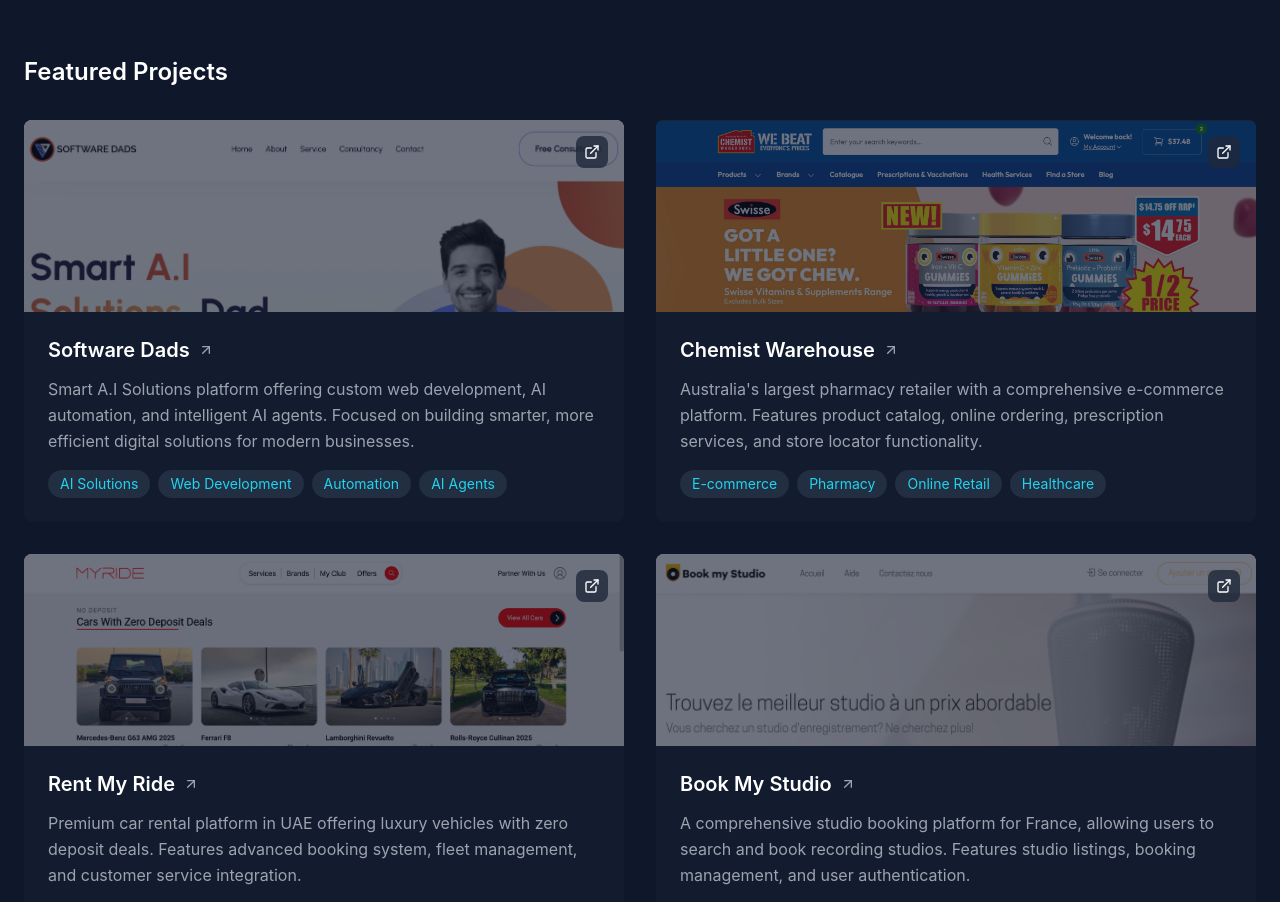
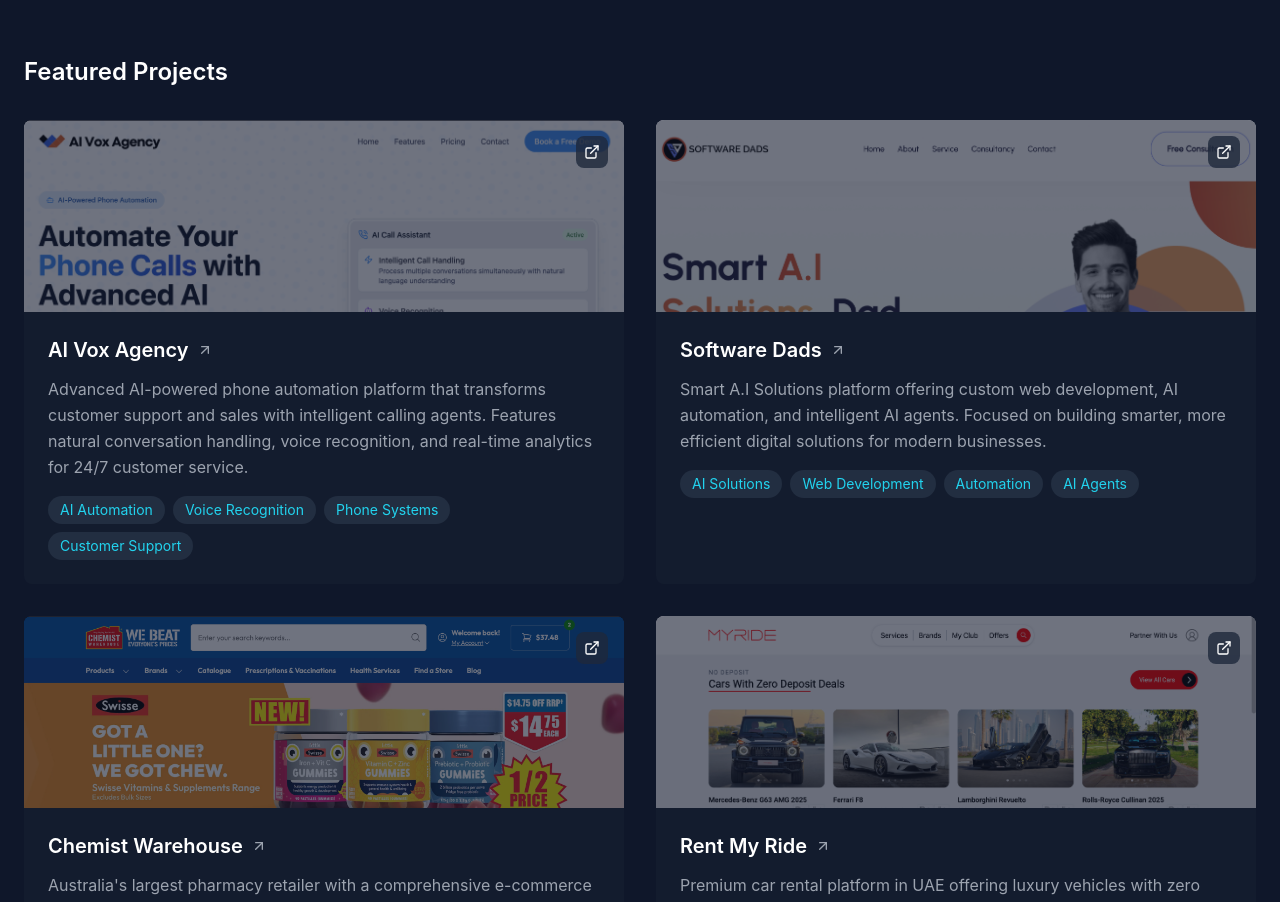
Before and after one commit to Shahzada-Shoaib/personal-portfolio, a React (Vite) app: page / in a window 1280 px wide. Shown: the part 2560-3462 px from the top of the page. Built offline with nearby package versions, Linux system fonts and the light colour scheme.

Commit message:
Add AI Vox Agency project to portfolio

```diff
--- a/src/components/Projects.tsx
+++ b/src/components/Projects.tsx
@@ -3,6 +3,15 @@ import { ExternalLink, Github, ArrowUpRight } from 'lucide-react';
 
 const Projects: React.FC = () => {
   const projects = [
+    {
+      title: 'AI Vox Agency',
+      description: 'Advanced AI-powered phone automation platform that transforms customer support and sales with intelligent calling agents. Features natural conversation handling, voice recognition, and real-time analytics for 24/7 customer service.',
+      image: '/aivox.png',
+      technologies: ['AI Automation', 'Voice Recognition', 'Phone Systems', 'Customer Support'],
+      liveUrl: 'https://aivox.agency/',
+      githubUrl: '#',
+      featured: true
+    },
     {
       title: 'Software Dads',
       description: 'Smart A.I Solutions platform offering custom web development, AI automation, and intelligent AI agents. Focused on building smarter, more efficient digital solutions for modern businesses.',
```
